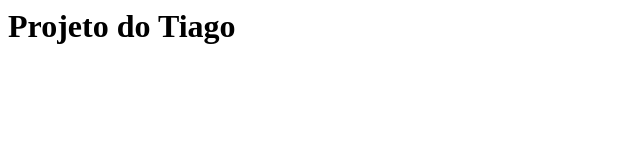
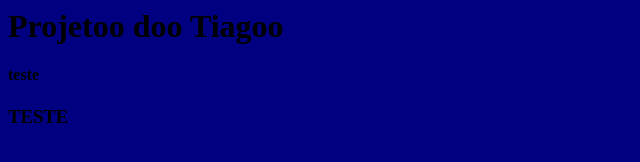
Before and after one commit to tiagoviniciuslopes/curso-git, a plain HTML site: page index.html in a window 1280 px wide. Shown: the whole page, without its empty margins (0-640 px from the left). Drawn offline with Linux system fonts and the light colour scheme.

Commit message:
texto de teste adicionado

```diff
--- a/index.html
+++ b/index.html
@@ -1,7 +1,10 @@
 <html>
 	<head>
+		<link rel="stylesheet" href="estilo.css">
 	</head>
 	<body>
-		<h1>Projeto do Tiago</h1>
+		<h1>Projetoo doo Tiagoo</h1>
+		<h4>teste</h4>
+		<h3>TESTE</h3>
 	</body>
 </html>
```
